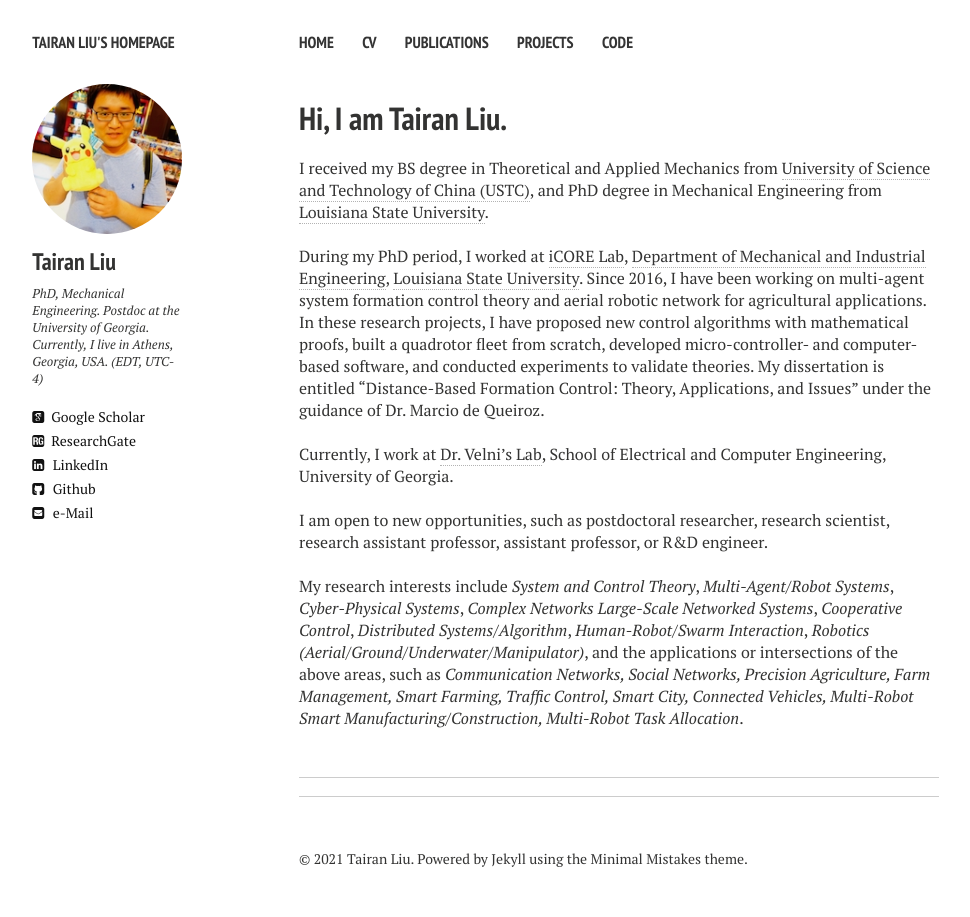
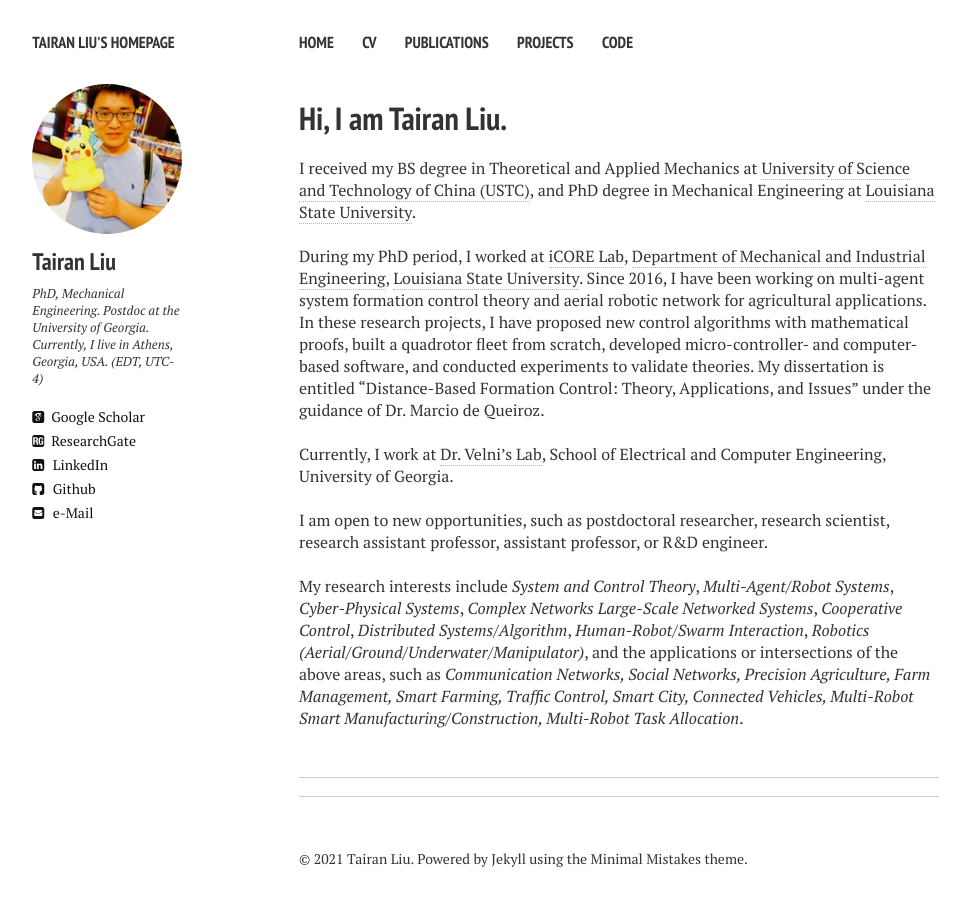
Before and after one commit to liutairan/liutairan.github.io, a Jekyll site: the page built from index.md, in a window 1280 px wide. Shown: the whole page, without its empty margins (21-991 px from the left). Built offline with Jekyll 4.4.1, drawn with Linux system fonts in a browser that asks for light colours; nearby versions of some CDN libraries; comment, search, counter and statistics services are not loaded.

Commit message:
Update index.md

```diff
--- a/index.md
+++ b/index.md
@@ -7,7 +7,7 @@
   feature: trees.jpg -->
 ---
 
-I received my BS degree in Theoretical and Applied Mechanics from <a href="http://en.ustc.edu.cn/" target="_blank">University of Science and Technology of China (USTC)</a>, and PhD degree in Mechanical Engineering from <a href="https://www.lsu.edu/" target="_blank">Louisiana State University</a>.
+I received my BS degree in Theoretical and Applied Mechanics at <a href="http://en.ustc.edu.cn/" target="_blank">University of Science and Technology of China (USTC)</a>, and PhD degree in Mechanical Engineering at <a href="https://www.lsu.edu/" target="_blank">Louisiana State University</a>.
 
 <!-- I work at <a href="https://icorelab.github.io" target="_blank">iCORE Lab</a>, which is a research group of the <a href="https://www.lsu.edu/eng/mie/" target="_blank">Department of Mechanical and Industrial Engineering</a>, <a href="https://www.lsu.edu/" target="_blank">Louisiana State University</a>. -->
 
```
